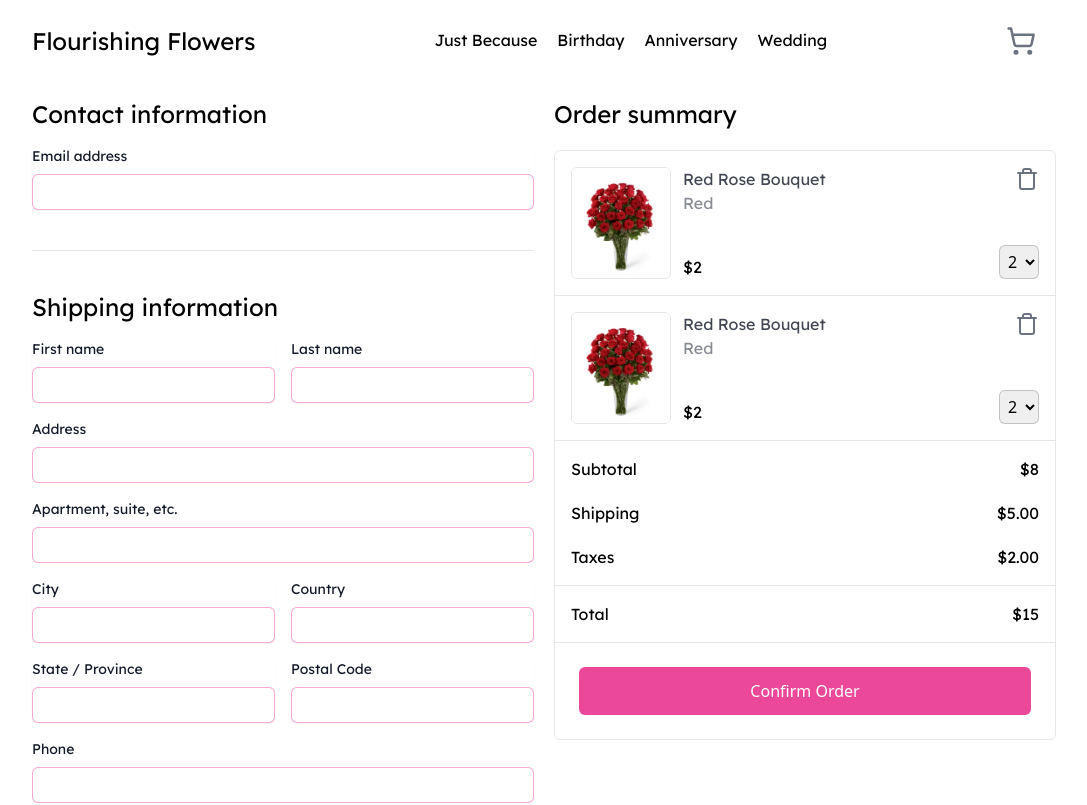
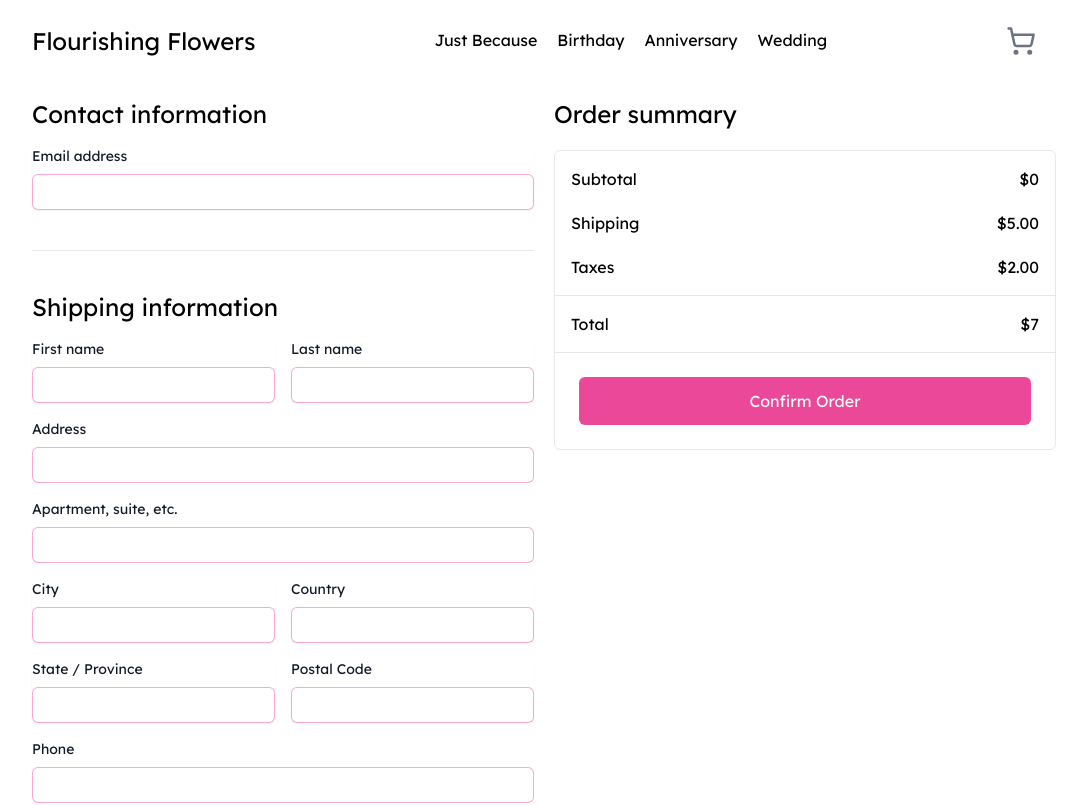
Before and after one commit to robertchapmanrlc/flourishing-flowers, a React (Vite) app: page /cart in a window 1280 px wide. Shown: the top 805 px of the page, without its empty margins (96-1183 px from the left). Built offline with nearby package versions, Linux system fonts and the light colour scheme.

Commit message:
The checkout page gets the items in the cart using the ShopContext

```diff
--- a/src/pages/cart.tsx
+++ b/src/pages/cart.tsx
@@ -1,23 +1,22 @@
+
+import { useContext } from "react";
+
 import OrderItem from "../components/order-item";
-
-const orders = [
-  {
-    image_url: "/src/assets/products/red-rose-bouquet.webp",
-    name: "Red Rose Bouquet",
-    color: "Red",
-    quantity: "2",
-    price: "2",
-  },
-  {
-    image_url: "/src/assets/products/red-rose-bouquet.webp",
-    name: "Red Rose Bouquet",
-    color: "Red",
-    quantity: "2",
-    price: "2",
-  },
-];
+import { ShopContext } from "../contexts/shop-context";
+import { Order } from "../../types";
 
 function Cart() {
+
+  const { cartItems } = useContext(ShopContext);
+
+  const items = cartItems.values();
+  let orders: Order[] = [];
+
+  for (const item of items ) {
+    for (let i = 0; i < item.length; i += 1)
+      orders.push(item[i]);
+  }
+
   const subtotal = orders.reduce(
     (accumulator, order) =>
       accumulator + parseFloat(order.price) * Number(order.quantity),
@@ -263,7 +262,7 @@ function Cart() {
               price={order.price}
               color={order.color}
               image_url={order.image_url}
-              quantity={order.quantity}
+              quantity={String(order.quantity)}
             />
           ))}
           <div className="flex flex-col gap-y-5 p-4">
@@ -285,7 +284,7 @@ function Cart() {
             <p className="font-lexend">${total}</p>
           </div>
           <div className="flex justify-center p-6">
-            <button className="w-full bg-pink-500 hover:bg-pink-600 rounded-md p-3 text-white">Confirm Order</button>
+            <button className="w-full font-lexend bg-pink-500 hover:bg-pink-600 rounded-md p-3 text-white">Confirm Order</button>
           </div>
         </div>
       </div>
```
